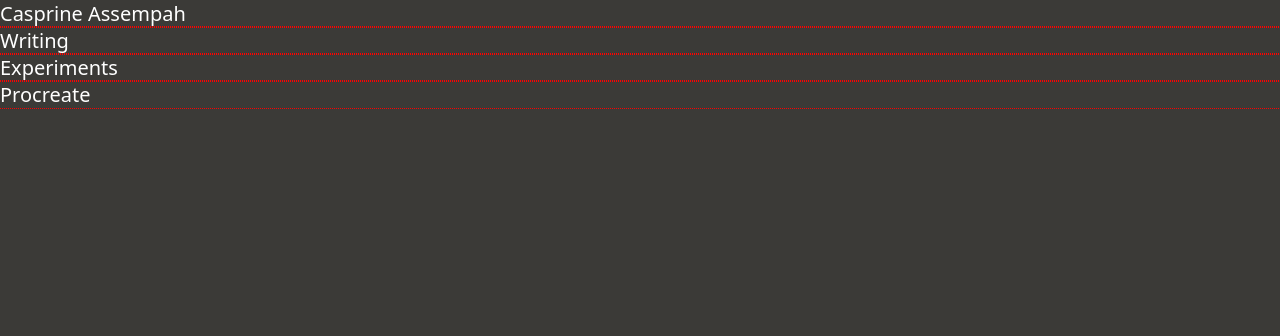
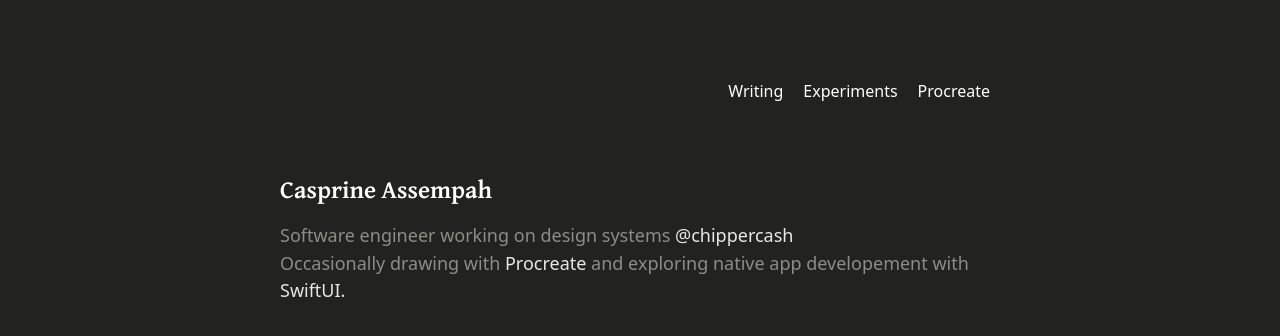
Before and after one commit to cr34t1ve/yggdrasil, a Next.js app: page / in a window 1280 px wide. Shown: the top 336 px of the page. Built offline with nearby package versions, Linux system fonts and the light colour scheme; a web font is replaced by a local one.

Commit message:
mini homepage done

```diff
--- a/components/GlobalStyles.tsx
+++ b/components/GlobalStyles.tsx
@@ -49,7 +49,6 @@
 * {
   box-sizing: border-box;
   font-size: 2rem;
-  outline: 1px dotted red;
 }
 
 html {
@@ -65,8 +64,8 @@
   font-feature-settings: "calt", "kern", "liga";
   font-size: 2rem;
   color: white;
-  background-color: ${sandDark.sand6};
-  height: 100vh;
+  background-color: ${sandDark.sand3};
+  min-height: 100vh;
   font-family: "Whitney", system-ui, -apple-system, BlinkMacSystemFont,
     "Segoe UI", Roboto, Oxygen, Ubuntu, Cantarell, "Open Sans", "Helvetica Neue",
     sans-serif;
@@ -88,7 +87,13 @@
 }
 
 p {
-  margin: inherit;
+  margin: 0;
+}
+
+
+a {
+  color: white;
+  text-decoration: inherit;
 }
 
 pre {
@@ -250,4 +255,13 @@
   display: none;
 }
 
+.flex {
+  display: flex;
+}
+
+.container {
+  width: 100%;
+  max-width: 720px;
+  margin: auto;
+}
 `;
--- a/pages/api/hello.ts
+++ /dev/null
@@ -1,13 +0,0 @@
-// Next.js API route support: https://nextjs.org/docs/api-routes/introduction
-import type { NextApiRequest, NextApiResponse } from 'next'
-
-type Data = {
-  name: string
-}
-
-export default function handler(
-  req: NextApiRequest,
-  res: NextApiResponse<Data>
-) {
-  res.status(200).json({ name: 'John Doe' })
-}
--- a/pages/index.tsx
+++ b/pages/index.tsx
@@ -1,6 +1,8 @@
 import type { NextPage } from 'next';
+import styled from 'styled-components';
 import Link from 'next/link';
 import Head from 'next/head';
+import { sand } from '@radix-ui/colors';
 
 const Home: NextPage = () => {
   return (
@@ -8,93 +10,75 @@
       <Head>
         <title>Casprine Assempah</title>
       </Head>
-
-      <main className="container">
+      <Wrappper className="container">
         <header className="home-header">
-          <p className="name">Casprine Assempah</p>
-          <div className="nav-links">
+          <div className="nav-links flex">
             <Link href="/writing" passHref>
-              <p className="nav-link">Writing</p>
+              <a className="nav-link">Writing</a>
             </Link>
             <Link href="/experiments" passHref>
-              <p className="nav-link">Experiments</p>
+              <a className="nav-link">Experiments</a>
             </Link>
             <Link href="/procreate" passHref>
-              <p className="nav-link">Procreate</p>
+              <a className="nav-link">Procreate</a>
             </Link>
           </div>
         </header>
-      </main>
+
+        <section className="about">
+          <h1 className="name">Casprine Assempah</h1>
+          <p>
+            Software engineer working on design systems{' '}
+            <a target="_blank" href="https://chippercash.com/" rel="noreferrer">
+              <em>@chippercash</em>
+            </a>
+          </p>
+          <p>
+            Occasionally drawing with <em>Procreate</em> and exploring native app developement with <em>SwiftUI.</em>
+          </p>
+        </section>
+      </Wrappper>
     </>
   );
 };
 
+const Wrappper = styled.main`
+  padding-top: 10vh;
+
+  .home-header {
+    display: flex;
+    align-items: center;
+    justify-content: flex-end;
+
+    .nav-links {
+      a {
+        font-size: 16px;
+        margin: 0 10px;
+      }
+    }
+  }
+
+  .about {
+    padding-top: 60px;
+    .name {
+      font-family: 'DavidLibre';
+      font-weight: 700;
+      font-size: 25px;
+    }
+
+    p {
+      color: ${sand.sand9};
+      font-size: 18px;
+      line-height: 1.5;
+    }
+
+    em {
+      text-decoration: none;
+      font-style: normal;
+      color: ${sand.sand4};
+      font-size: 18px;
+    }
+  }
+`;
+
 export default Home;
-
-// const Home: NextPage = () => {
-//   return (
-//     <div className={styles.container}>
-//       <Head>
-//         <title>Create Next App</title>
-//         <meta name="description" content="Generated by create next app" />
-//         <link rel="icon" href="/favicon.ico" />
-//       </Head>
-
-//       <main className={styles.main}>
-//         <h1 className={styles.title}>
-//           Welcome to <a href="https://nextjs.org">Next.js!</a>
-//         </h1>
-
-//         <p className={styles.description}>
-//           Get started by editing{" "}
-//           <code className={styles.code}>pages/index.tsx</code>
-//         </p>
-
-//         <div className={styles.grid}>
-//           <a href="https://nextjs.org/docs" className={styles.card}>
-//             <h2>Documentation &rarr;</h2>
-//             <p>Find in-depth information about Next.js features and API.</p>
-//           </a>
-
-//           <a href="https://nextjs.org/learn" className={styles.card}>
-//             <h2>Learn &rarr;</h2>
-//             <p>Learn about Next.js in an interactive course with quizzes!</p>
-//           </a>
-
-//           <a
-//             href="https://github.com/vercel/next.js/tree/master/examples"
-//             className={styles.card}
-//           >
-//             <h2>Examples &rarr;</h2>
-//             <p>Discover and deploy boilerplate example Next.js projects.</p>
-//           </a>
-
-//           <a
-//             href="https://vercel.com/new?utm_source=create-next-app&utm_medium=default-template&utm_campaign=create-next-app"
-//             className={styles.card}
-//           >
-//             <h2>Deploy &rarr;</h2>
-//             <p>
-//               Instantly deploy your Next.js site to a public URL with Vercel.
-//             </p>
-//           </a>
-//         </div>
-//       </main>
-
-//       <footer className={styles.footer}>
-//         <a
-//           href="https://vercel.com?utm_source=create-next-app&utm_medium=default-template&utm_campaign=create-next-app"
-//           target="_blank"
-//           rel="noopener noreferrer"
-//         >
-//           Powered by{" "}
-//           <span className={styles.logo}>
-//             <Image src="/vercel.svg" alt="Vercel Logo" width={72} height={16} />
-//           </span>
-//         </a>
-//       </footer>
-//     </div>
-//   );
-// };
-
-// export default Home;
--- /dev/null
+++ b/pages/writing/2020-in-retrospect.mdx
@@ -0,0 +1 @@
+shit that happended in 2021
```
Also changed, not shown: pages/experiments/index.tsx (added).
